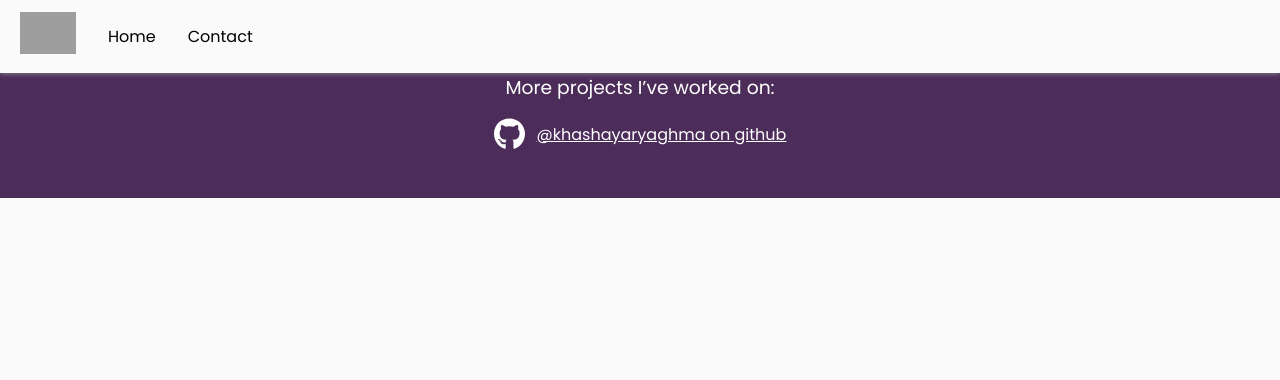
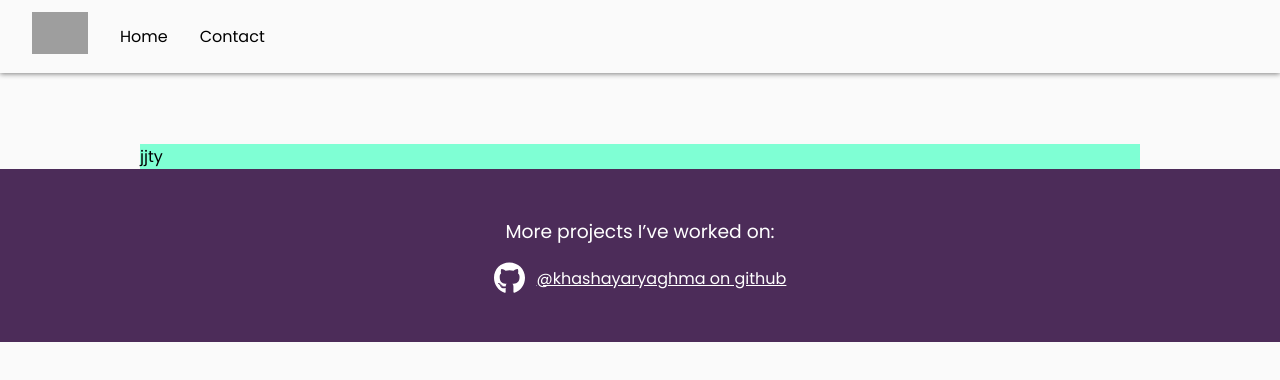
Before and after one commit to khashayaryaghma/react-workshop, a React (Vite) app: page / in a window 1280 px wide. Shown: the top 380 px of the page. Built offline with nearby package versions, Linux system fonts and the light colour scheme; no server answers; grey boxes are pictures that could not be loaded.

Commit message:
fix and add

```diff
--- a/src/components/header.css
+++ b/src/components/header.css
@@ -1,6 +1,6 @@
 header {
   box-shadow: 0px 1px 5px gray;
-  padding: 0.75rem 1.25rem;
+  padding: 0.75rem 2rem;
   display: flex;
   align-items: center;
   gap: 2rem;
--- a/src/pages/Home.jsx
+++ b/src/pages/Home.jsx
@@ -1,9 +1,24 @@
-
+import { useEffect, useState } from "react";
+import "./home.css";
 
 function Home() {
+  const [data, setData] = useState([]);
+
+  useEffect(() => {
+    fetch("https://api.coincap.io/v2/assets")
+      .then((res) => {
+        return res.json();
+      })
+      .then((currencyData) => {
+        setData(currencyData.data);
+      });
+  }, []);
+
   return (
-    <div>Home</div>
-  )
+    <main>
+      <div className="container">jjty</div>
+    </main>
+  );
 }
 
-export default Home
+export default Home;
--- /dev/null
+++ b/src/pages/home.css
@@ -0,0 +1,10 @@
+main {
+  margin-top: 9rem;
+  display: flex;
+  justify-content: center;
+}
+.container {
+  width: 100%;
+  max-width: 1000px;
+  background-color: aquamarine;
+}
```
Also changed, not shown: src/components/Card.jsx (added, +13 -0 lines), src/components/card.css (added).
